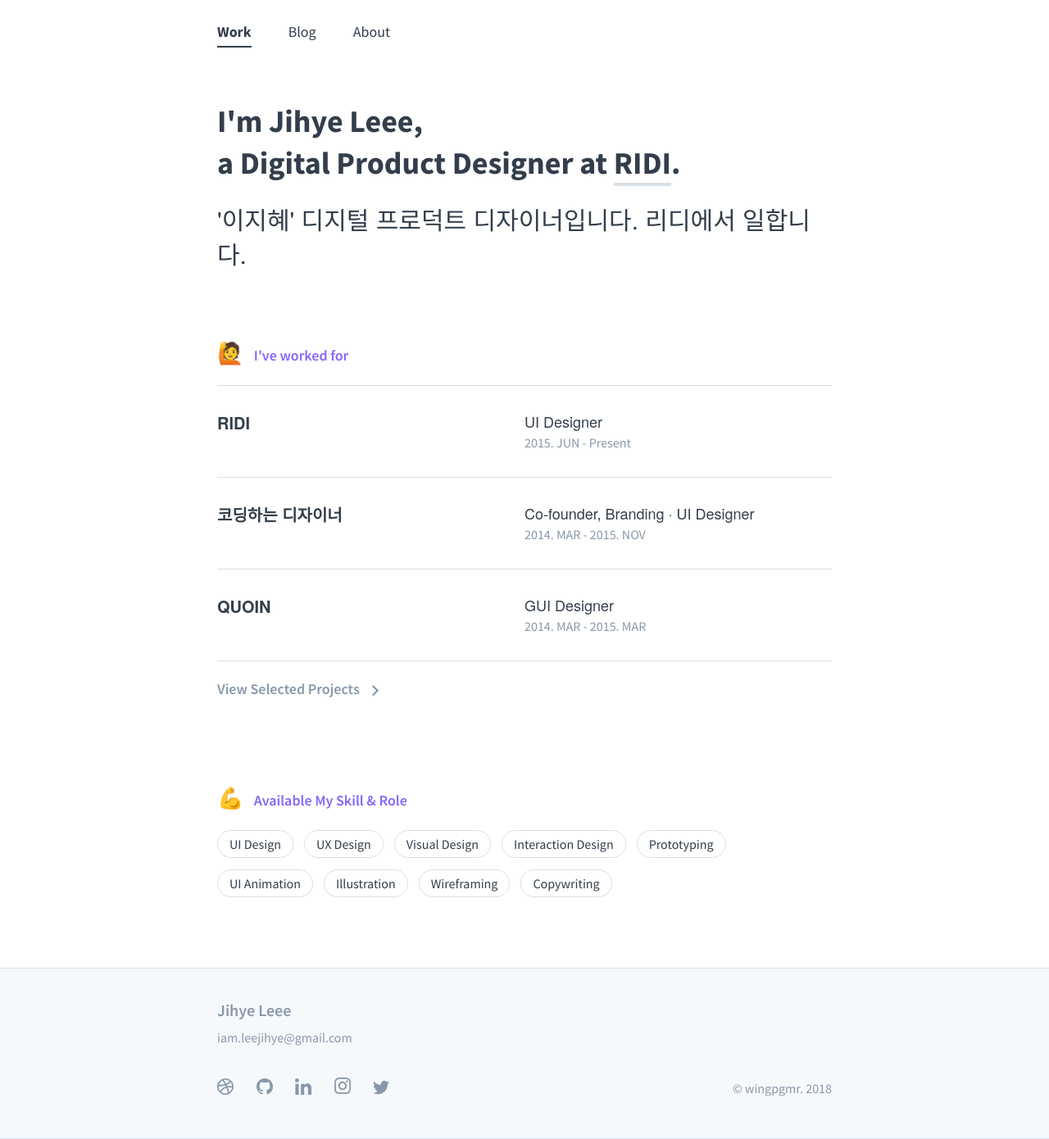
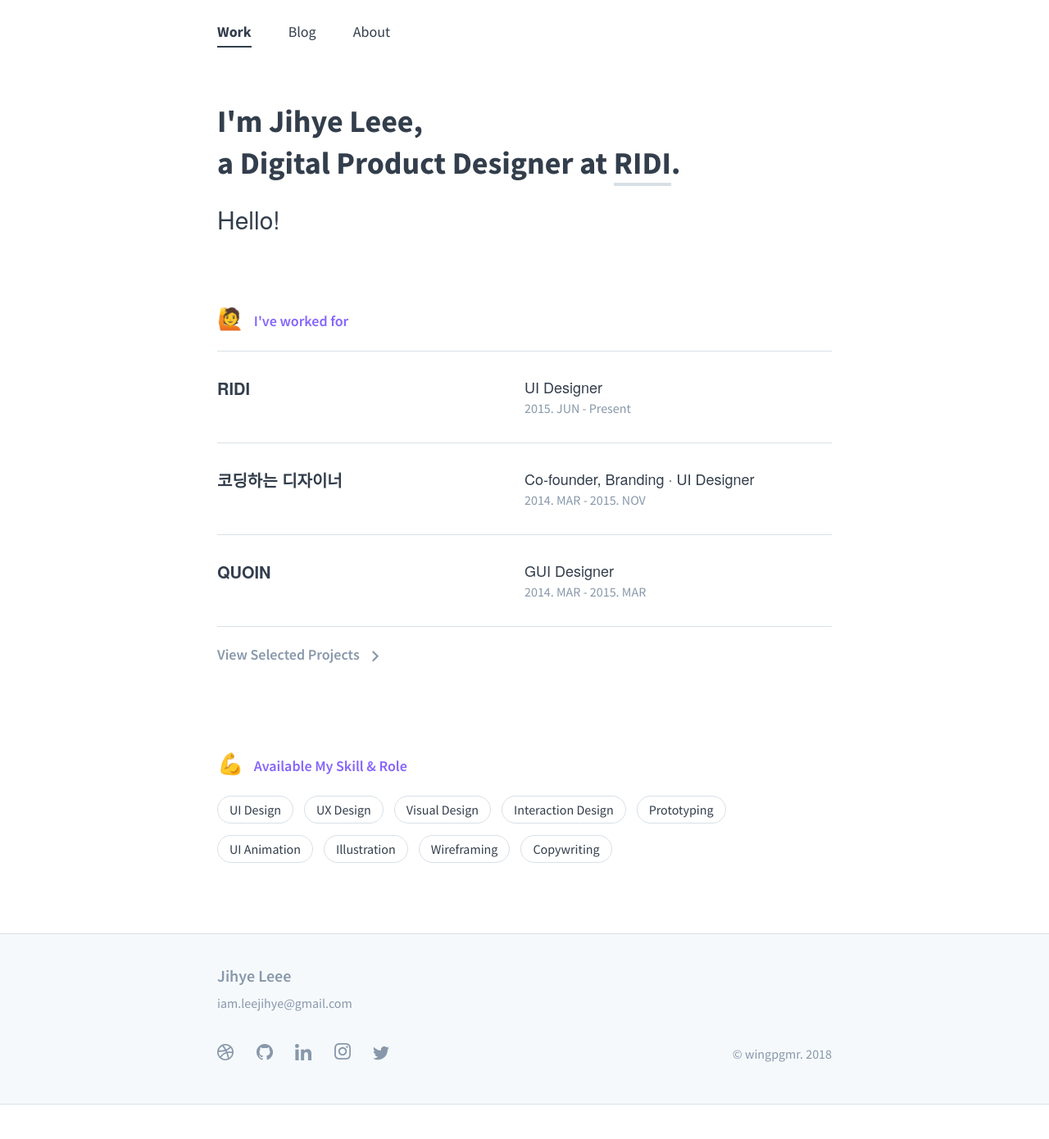
Before and after one commit to wingpgmr/changed, a Jekyll site: the page built from index.md, in a window 1280 px wide. Shown: the whole page at 82% size. Built offline with Jekyll 4.4.1, drawn with Linux system fonts in a browser that asks for light colours; after the commit the page ends 1348 px from its top, so only the background shows below that.

Commit message:
Update index.md

```diff
--- a/index.md
+++ b/index.md
@@ -1,9 +1,9 @@
 ---
 layout: default
-title: "Jihye Leee"
+title: "wingpgmr"
 main: true
-subtitle: UI Designer Jihye Leee at RIDI
-description: Jihye Leee, who is a Product Designer based in Seoul, South Korea focused on UI/UX, interaction. | '이지혜' UI 디자이너입니다. 리디에서 일합니다.
+subtitle: Computer vision Engineer | Programmer
+description: Hello
 ---
 <div class="intro-animation">
 <section class="explanation">
@@ -19,7 +19,7 @@ description: Jihye Leee, who is a Product Designer based in Seoul, South Korea f
             <div class="underline"></div>
         </div>.
     </h1>
-    <h2 class="intro">'이지혜' 디지털 프로덕트 디자이너입니다. 리디에서 일합니다.</h2>
+    <h2 class="intro">Hello!</h2>
 </section>
 </div>
 
```
